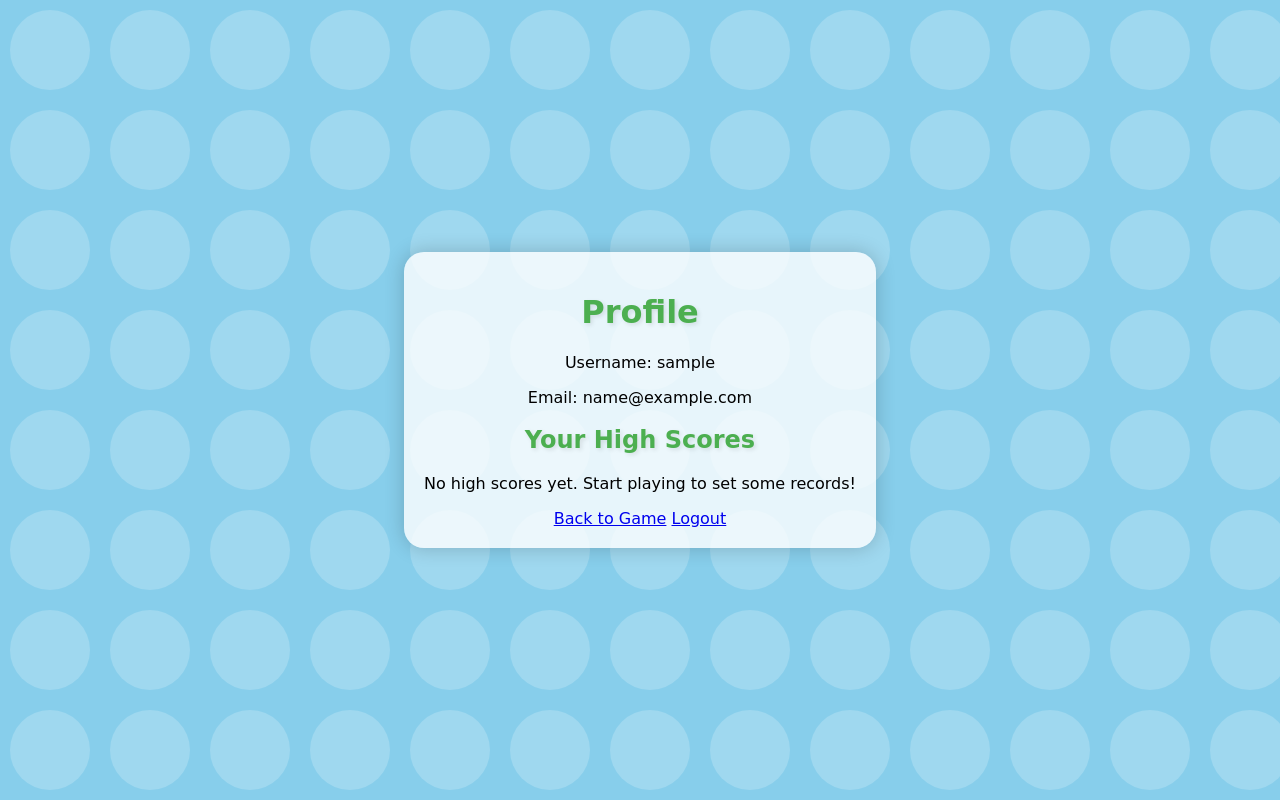
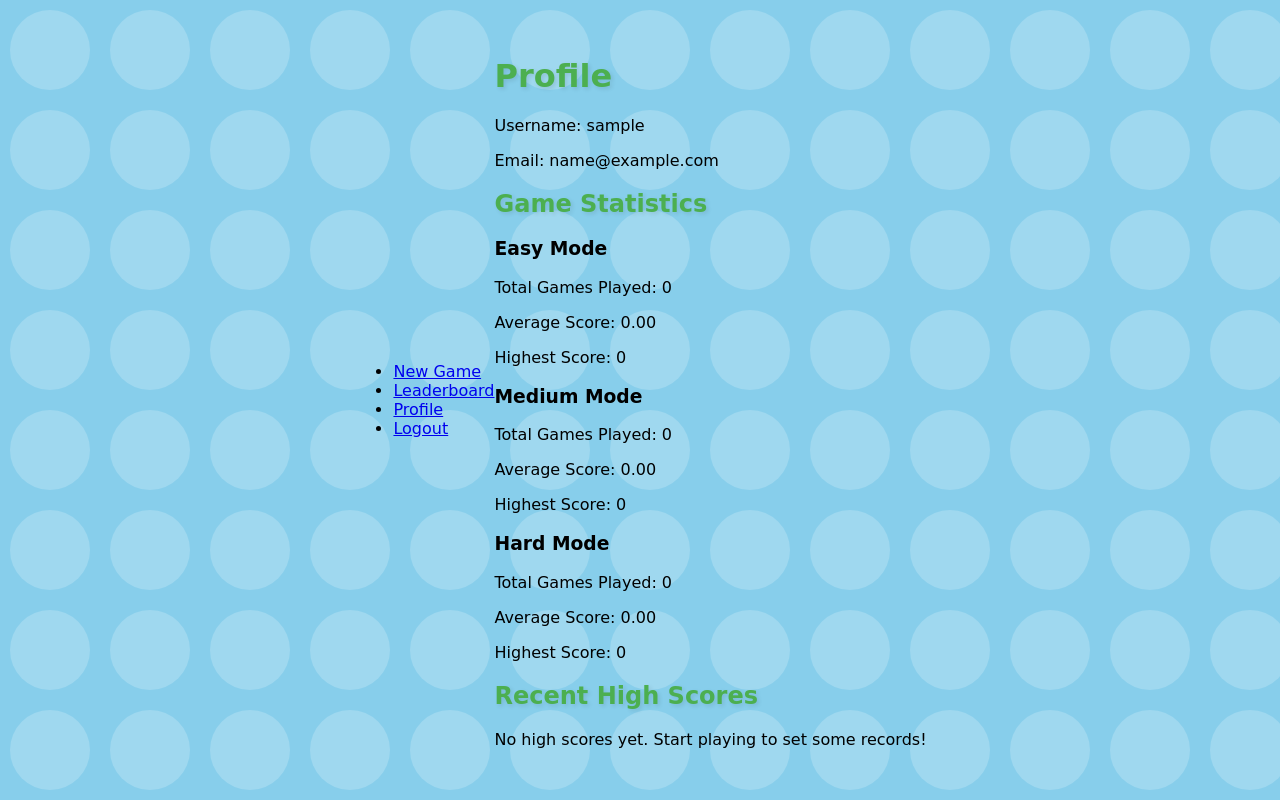
Before and after one commit to Iansogotthis/whackAmole, a Flask app: page /profile in a window 1280 px wide. Run offline with Flask 3, Linux system fonts and the light colour scheme; the visitor is signed in with stand-in values (Sample User, id 1); data that the repository does not hold is empty; parts of the project's set-up code (start-up, migrations or seed data) failed here and were passed over.

Commit message:
Agent step completed: Implement user accounts, saved game stats, and profiles

```diff
--- a/main.py
+++ b/main.py
@@ -5,7 +5,7 @@
 from werkzeug.security import generate_password_hash, check_password_hash
 from datetime import datetime
 from config import Config
-from sqlalchemy import text
+from sqlalchemy import text, func
 
 app = Flask(__name__)
 app.config.from_object(Config)
@@ -20,7 +20,7 @@
     id = db.Column(db.Integer, primary_key=True)
     username = db.Column(db.String(64), unique=True, nullable=False)
     email = db.Column(db.String(120), unique=True, nullable=False)
-    password_hash = db.Column(db.String(255))  # Increased length to 255
+    password_hash = db.Column(db.String(255))
     high_scores = db.relationship('HighScore', backref='user', lazy='dynamic')
 
     def set_password(self, password):
@@ -109,10 +109,26 @@
 def profile():
     try:
         high_scores = HighScore.query.filter_by(user_id=current_user.id).order_by(HighScore.score.desc()).limit(10).all()
+
+        user_stats = {}
+        for difficulty in ['easy', 'medium', 'hard']:
+            stats = db.session.query(
+                func.count(HighScore.id).label('total_games'),
+                func.avg(HighScore.score).label('avg_score'),
+                func.max(HighScore.score).label('highest_score')
+            ).filter_by(user_id=current_user.id, difficulty=difficulty).first()
+
+            user_stats[difficulty] = {
+                'total_games': stats.total_games,
+                'avg_score': stats.avg_score or 0,
+                'highest_score': stats.highest_score or 0
+            }
+
+        return render_template('profile.html', user=current_user, high_scores=high_scores, user_stats=user_stats)
     except Exception as e:
-        app.logger.error(f"Error fetching high scores: {str(e)}")
-        high_scores = []
-    return render_template('profile.html', user=current_user, high_scores=high_scores)
+        app.logger.error(f"Error fetching profile data: {str(e)}")
+        flash('An error occurred while loading your profile. Please try again later.')
+        return redirect(url_for('index'))
 
 @app.route("/submit_score", methods=['POST'])
 @login_required
@@ -133,11 +149,15 @@
         app.logger.error(f"Error submitting score: {str(e)}")
         return jsonify({'error': 'Failed to submit score'}), 500
 
+@app.route("/leaderboard")
+def leaderboard():
+    return render_template('leaderboard.html')
+
 @app.route("/leaderboard/<difficulty>")
 def get_leaderboard(difficulty):
     app.logger.info(f"Fetching leaderboard for difficulty: {difficulty}")
     try:
-        scores = HighScore.query.filter_by(difficulty=difficulty).order_by(HighScore.score.desc()).limit(10).all()
+        scores = HighScore.query.filter_by(difficulty=difficulty).order_by(HighScore.score.desc()).limit(5).all()
         leaderboard = [score.to_dict() for score in scores]
         app.logger.info(f"Leaderboard fetched successfully: {leaderboard}")
         return jsonify(leaderboard)
@@ -149,7 +169,6 @@
     with app.app_context():
         db.drop_all()
         db.create_all()
-        # Check if the password_hash column needs to be altered
         db.session.execute(text('ALTER TABLE "user" ALTER COLUMN password_hash TYPE VARCHAR(255);'))
         db.session.commit()
 
--- a/static/js/game.js
+++ b/static/js/game.js
@@ -429,7 +429,6 @@
 }
 
 function showLeaderboard(difficulty) {
-    console.log('Fetching leaderboard for difficulty:', difficulty);
     fetch(`/leaderboard/${difficulty}`)
     .then(response => response.json())
     .then(data => {
@@ -446,7 +445,7 @@
                 ${data.map((score, index) => `
                     <tr>
                         <td>${index + 1}</td>
-                        <td>${score.player_name}</td>
+                        <td>${score.username}</td>
                         <td>${score.score}</td>
                         <td>${score.date}</td>
                     </tr>
--- /dev/null
+++ b/templates/base.html
@@ -0,0 +1,28 @@
+<!DOCTYPE html>
+<html lang="en">
+<head>
+    <meta charset="UTF-8">
+    <meta name="viewport" content="width=device-width, initial-scale=1.0">
+    <title>{% block title %}Whack-a-Mole{% endblock %}</title>
+    <link rel="stylesheet" href="{{ url_for('static', filename='css/style.css') }}">
+</head>
+<body>
+    <nav>
+        <ul>
+            <li><a href="{{ url_for('index') }}">New Game</a></li>
+            <li><a href="{{ url_for('leaderboard') }}">Leaderboard</a></li>
+            {% if current_user.is_authenticated %}
+                <li><a href="{{ url_for('profile') }}">Profile</a></li>
+                <li><a href="{{ url_for('logout') }}">Logout</a></li>
+            {% else %}
+                <li><a href="{{ url_for('login') }}">Login</a></li>
+                <li><a href="{{ url_for('register') }}">Sign up</a></li>
+            {% endif %}
+        </ul>
+    </nav>
+    <div id="content">
+        {% block content %}{% endblock %}
+    </div>
+    {% block scripts %}{% endblock %}
+</body>
+</html>
--- a/templates/profile.html
+++ b/templates/profile.html
@@ -1,18 +1,23 @@
-<!DOCTYPE html>
-<html lang="en">
-<head>
-    <meta charset="UTF-8">
-    <meta name="viewport" content="width=device-width, initial-scale=1.0">
-    <title>Profile - Whack-a-Mole</title>
-    <link rel="stylesheet" href="{{ url_for('static', filename='css/style.css') }}">
-</head>
-<body>
-    <div id="game-container">
+{% extends "base.html" %}
+
+{% block title %}Profile - {{ user.username }}{% endblock %}
+
+{% block content %}
+    <div id="profile">
         <h1>Profile</h1>
         <p>Username: {{ user.username }}</p>
         <p>Email: {{ user.email }}</p>
 
-        <h2>Your High Scores</h2>
+        <h2>Game Statistics</h2>
+        {% for difficulty in ['easy', 'medium', 'hard'] %}
+            <h3>{{ difficulty.capitalize() }} Mode</h3>
+            {% set stats = user_stats.get(difficulty, {'total_games': 0, 'avg_score': 0, 'highest_score': 0}) %}
+            <p>Total Games Played: {{ stats.total_games }}</p>
+            <p>Average Score: {{ "%.2f"|format(stats.avg_score) }}</p>
+            <p>Highest Score: {{ stats.highest_score }}</p>
+        {% endfor %}
+
+        <h2>Recent High Scores</h2>
         {% if high_scores %}
             <table>
                 <tr>
@@ -31,9 +36,5 @@
         {% else %}
             <p>No high scores yet. Start playing to set some records!</p>
         {% endif %}
-
-        <a href="{{ url_for('index') }}">Back to Game</a>
-        <a href="{{ url_for('logout') }}">Logout</a>
     </div>
-</body>
-</html>
+{% endblock %}
```
Also changed, not shown: templates/index.html (+9 -21 lines), templates/leaderboard.html (added, +46 -0 lines).
